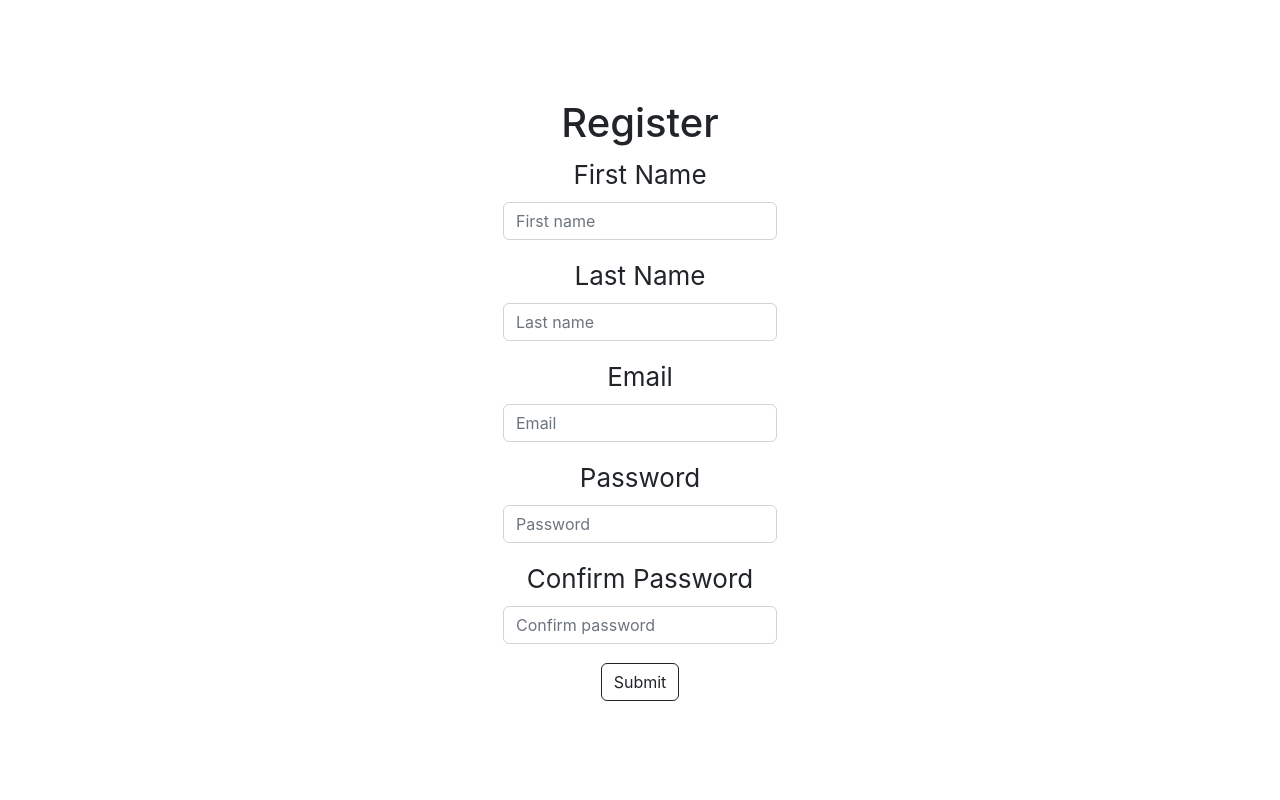
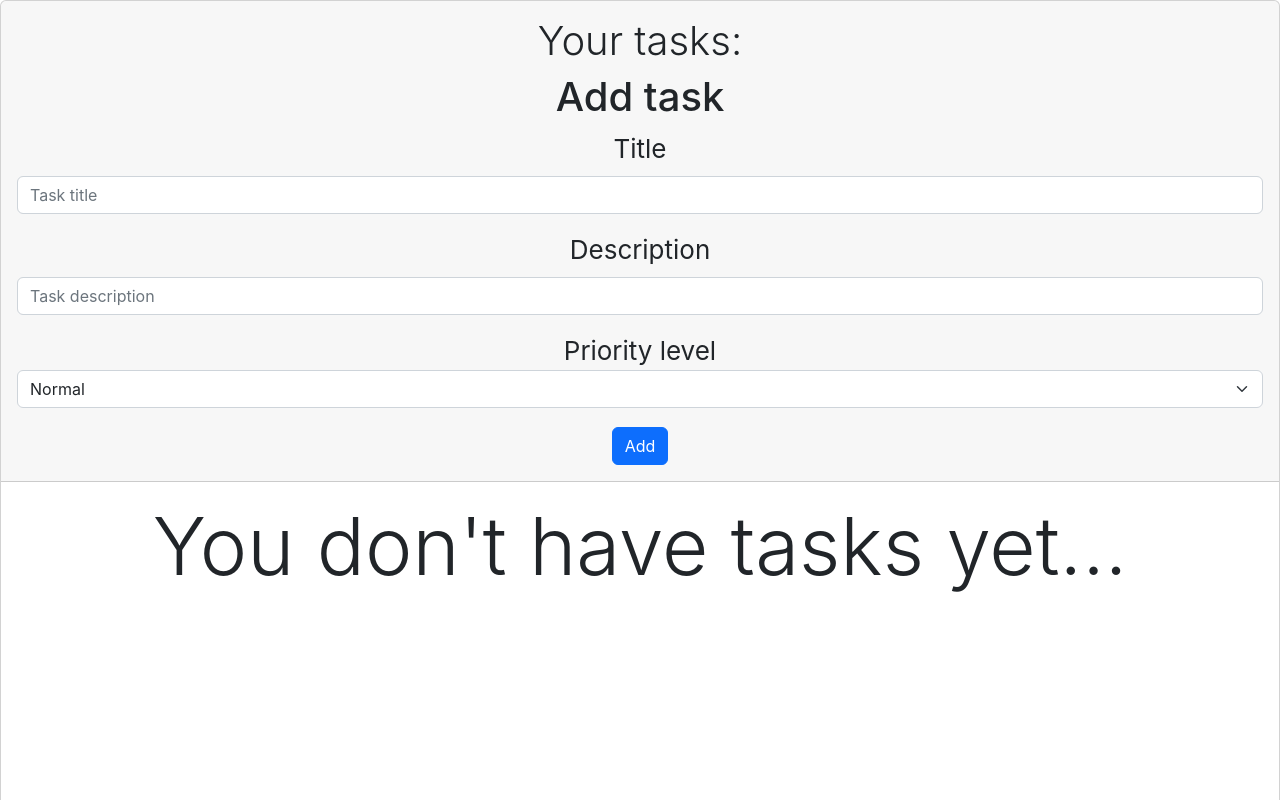
Before and after one commit to Guarito/01-hola-mundo, a React (Create React App) app: page / in a window 1280 px wide. Shown: the top 800 px of the page. Built offline with nearby package versions, Linux system fonts and the light colour scheme.

Commit message:
Refactorizado taskForm con formik

```diff
--- a/src/App.js
+++ b/src/App.js
@@ -6,7 +6,7 @@ function App() {
     return (
         <div className="App">
             <main className="App-main">
-                {/* <TaskList /> */}
+                <TaskList />
                 <RegisterForm />
             </main>
         </div>
--- a/src/components/pure/forms/customFields.jsx
+++ b/src/components/pure/forms/customFields.jsx
@@ -47,9 +47,11 @@ export const MyCheckbox = ({ children, ...props }) => {
 export const MySelect = ({ label, ...props }) => {
     const [field, meta] = useField(props);
     return (
-        <div>
-            <label htmlFor={props.id || props.name}>{label}</label>
-            <select {...field} {...props} />
+        <div className="mb-3">
+            <label className="label-form" htmlFor={props.id || props.name}>
+                {label}
+            </label>
+            <select className="form-select" {...field} {...props} />
             {meta.touched && meta.error ? (
                 <div className="error">{meta.error}</div>
             ) : null}
--- a/src/components/pure/forms/taskForm.jsx
+++ b/src/components/pure/forms/taskForm.jsx
@@ -1,6 +1,18 @@
 import { v4 as uuidv4 } from "uuid";
 import { useState } from "react";
+import { Formik, Form } from "formik";
+import * as yup from "yup";
+import { MyTextInput, MySelect } from "./customFields";
 import { LEVELS } from "../../../models/levels.enun";
+
+const validationSchema = yup.object().shape({
+    title: yup.string().required().max(20),
+    description: yup.string().required(),
+    level: yup
+        .string()
+        .required()
+        .oneOf([LEVELS.NORMAL, LEVELS.HIGH, LEVELS.BLOCKING]),
+});
 
 const TaskForm = ({ addTask }) => {
     const initialTask = {
@@ -8,79 +20,47 @@ const TaskForm = ({ addTask }) => {
         description: "",
         level: LEVELS.NORMAL,
     };
-    const [formData, setFormData] = useState(initialTask);
 
-    const resetForm = () => setFormData(initialTask);
-    const handleChange = (e) => {
-        const { name, value } = e.target;
-        setFormData((formData) => {
-            return {
-                ...formData,
-                [name]: value,
-            };
-        });
-    };
-
-    const handleSubmit = (e) => {
-        e.preventDefault();
+    return (
+        <>
+            <h1>Add task</h1>
+            <Formik
+                initialValues={initialTask}
+                validationSchema={validationSchema}
+                onSubmit={(values, { setSubmitting }) => {
+                    setTimeout(() => {
                         addTask({
-            ...formData,
+                            ...values,
                             id: uuidv4(),
                         });
-        resetForm();
-    };
-    return (
-        <form>
-            <div className="mb-3">
-                <input
+                        setSubmitting(false);
+                    }, 400);
+                }}
+            >
+                <Form className="form">
+                    <MyTextInput
+                        label="Title"
+                        name="title"
+                        type="text"
                         placeholder="Task title"
+                    />
+                    <MyTextInput
+                        label="Description"
+                        name="description"
                         type="text"
-                    className="form-control"
-                    name="title"
-                    id="title"
-                    value={formData.title}
-                    onChange={handleChange}
-                    autoFocus
+                        placeholder="Task description"
                     />
-            </div>
-            <div className="mb-3">
-                <input
-                    placeholder="Description"
-                    type="text"
-                    className="form-control"
-                    name="description"
-                    id="description"
-                    value={formData.description}
-                    onChange={handleChange}
-                />
-            </div>
-            <div className="mb-3">
-                <label htmlFor="level">Level priority</label>
-                <select
-                    className="form-select"
-                    name="level"
-                    id="level"
-                    value={formData.level}
-                    onChange={handleChange}
-                    // placeholder="Open this select menu"
-                >
+                    <MySelect label="Priority level" name="level">
                         <option value={LEVELS.NORMAL}>Normal</option>
                         <option value={LEVELS.HIGH}>High</option>
                         <option value={LEVELS.BLOCKING}>Blocking</option>
-                </select>
-            </div>
-
-            <button
-                type="submit"
-                className="btn btn-primary"
-                onClick={handleSubmit}
-                disabled={
-                    !formData.title || !formData.description || !formData.level
-                }
-            >
+                    </MySelect>
+                    <button type="submit" className="btn btn-primary">
                         Add
                     </button>
-        </form>
+                </Form>
+            </Formik>
+        </>
     );
 };
 
```
Lines whose indentation alone changed are shown as unchanged.
